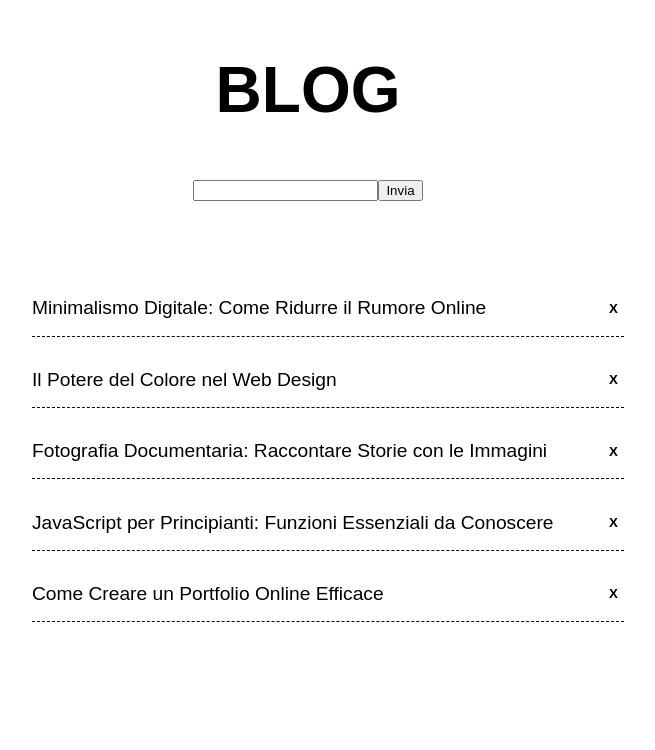
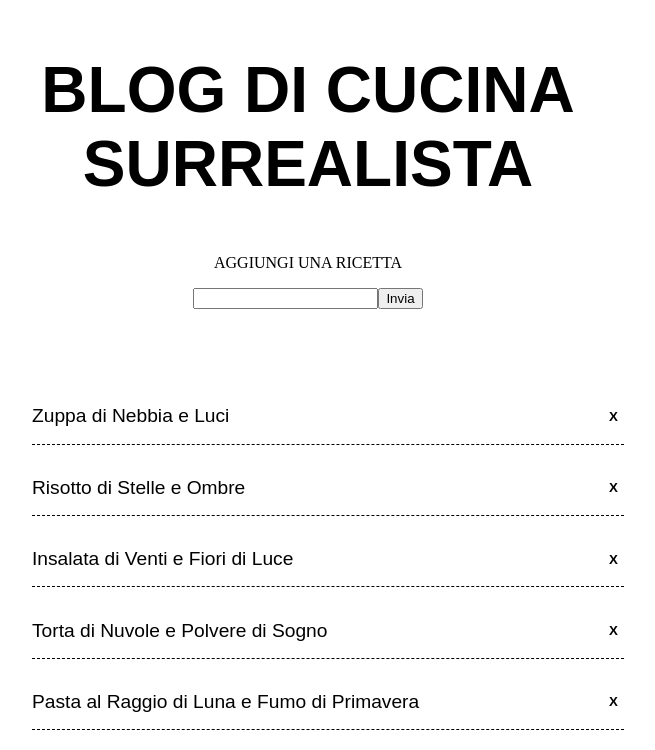
Before and after one commit to valentinobellini/react-form, a React (Vite) app: page / in a window 1280 px wide. Shown: the top 750 px of the page, without its empty margins (332-987 px from the left). Built offline with nearby package versions, Linux system fonts and the light colour scheme.

Commit message:
use object's array

```diff
--- a/src/components/Blog.jsx
+++ b/src/components/Blog.jsx
@@ -5,7 +5,7 @@ export default function Blog() {
     return (
         <div className="blog-container">
             <div className="blog">
-                <h2 className="title">BLOG</h2>
+                <h2 className="title">BLOG DI CUCINA SURREALISTA</h2>
                 <BlogPost />
             </div>
         </div>
--- a/src/components/BlogPosts.jsx
+++ b/src/components/BlogPosts.jsx
@@ -1,15 +1,26 @@
 import { useState } from "react";
 
 const blogPosts = [
-    `Minimalismo Digitale: Come Ridurre il Rumore Online`,
-
-    `Il Potere del Colore nel Web Design`,
-
-    `Fotografia Documentaria: Raccontare Storie con le Immagini`,
-
-    `JavaScript per Principianti: Funzioni Essenziali da Conoscere`,
-
-    `Come Creare un Portfolio Online Efficace`
+    {
+        id: 1,
+        title: "Zuppa di Nebbia e Luci"
+    },
+    {
+        id: 2,
+        title: "Risotto di Stelle e Ombre"
+    },
+    {
+        id: 3,
+        title: "Insalata di Venti e Fiori di Luce"
+    },
+    {
+        id: 4,
+        title: "Torta di Nuvole e Polvere di Sogno"
+    },
+    {
+        id: 5,
+        title: "Pasta al Raggio di Luna e Fumo di Primavera"
+    }
 ];
 
 
@@ -24,7 +35,17 @@ export default function BlogPost() {
     // funzione per l'aggiunta di un nuovo post da input
     const addPost = e => {
         e.preventDefault();
-        const updatedPosts = [...posts, newPost];
+
+
+        // crea nuovo oggetto post
+        const newPostObject = {
+            id: posts.length + 1,
+            title: newPost
+        };
+
+
+        // aggiungi il nuovo post alla lista
+        const updatedPosts = [...posts, newPostObject];
         setPosts(updatedPosts);
         // azzeriamo il valore di newPost in input
         setNewPost('');
@@ -44,6 +65,7 @@ export default function BlogPost() {
 
         <>
             {/* form per aggiunta post */}
+            <p className="input-caption" >AGGIUNGI UNA RICETTA</p>
             <form onSubmit={addPost}>
                 <input type="text" value={newPost}
                     onChange={event => { setNewPost(event.target.value) }}
@@ -55,9 +77,8 @@ export default function BlogPost() {
             {/* lista post */}
             <ul>
                 {posts.map((post, i) => (
-                    <li className="post" key={i}>
-                        {/* <h3>{post.title}</h3> */}
-                        <p>{post}</p>
+                    <li className="post" key={post.id}>
+                        <p>{post.title}</p>
                         <button className="remove" onClick={() => removePost(i)}>
                             X
                         </button>
```
